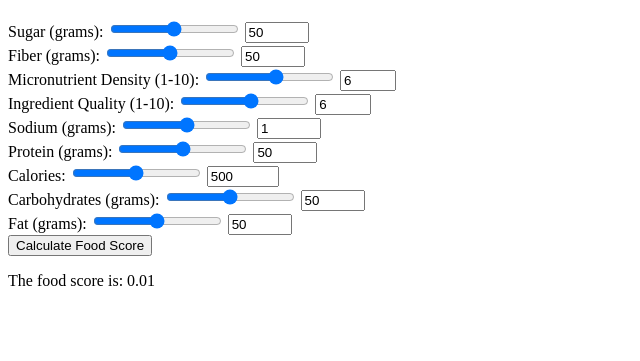
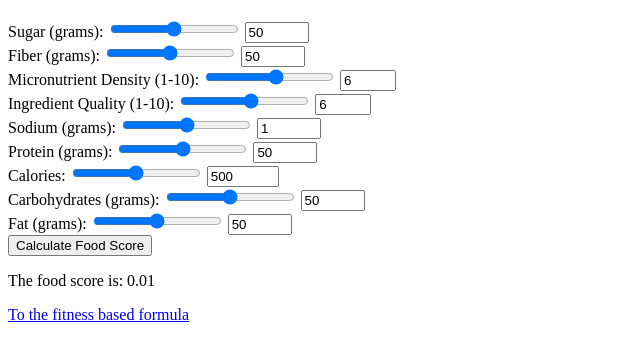
Before and after one commit to catchinglight87/viand-groove, a plain HTML site: page index.html in a window 1280 px wide. Shown: the part 61-422 px from the top of the page, without its empty margins (0-640 px from the left). Drawn offline with Linux system fonts and the light colour scheme.

Commit message:
Update index.html

```diff
--- a/index.html
+++ b/index.html
@@ -87,5 +87,8 @@
     <button onclick="calculateDelta()">Calculate Food Score</button>
 
     <p id="result">The food score is: </p>
+
+    <a href="PROTEIN.html">To the fitness based formula</a>
+
 </body>
 </html>
```
